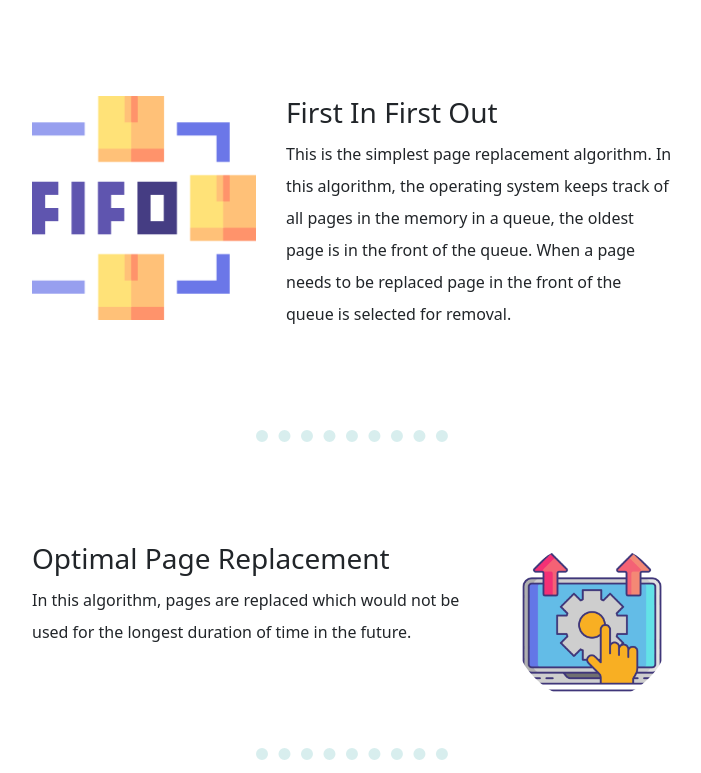
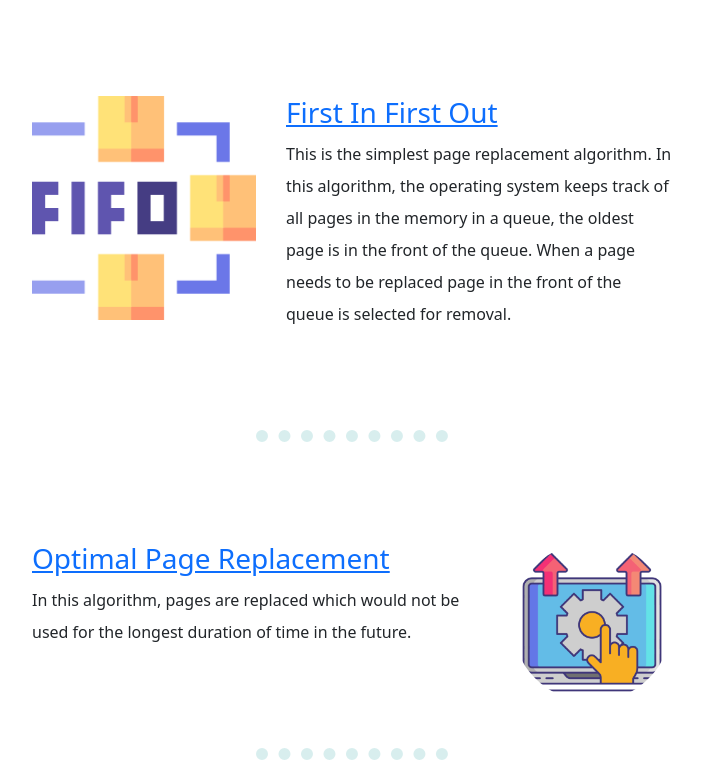
Before and after one commit to Kashyap0312/oslab01, a plain HTML site: page index.html in a window 1280 px wide. Shown: the part 706-1479 px from the top of the page, without its empty margins (288-989 px from the left). Drawn offline with nearby package versions, Linux system fonts and the light colour scheme.

Commit message:
Update index.html

```diff
--- a/index.html
+++ b/index.html
@@ -70,7 +70,9 @@
 <!-- <h2>Skills</h2> -->
 <div class="row-algo">
  <img class="fifo" src="fifo.png" >
+  <a href="fifo.html">
  <h3>First In First Out</h3>
+ </a>
  <p>This is the simplest page replacement algorithm. In this algorithm, the operating system keeps track of all pages in the memory in a queue, the oldest page is in the front of the queue. When a page needs to be replaced page in the front of the queue is selected for removal.</p>
 </div>
 
@@ -80,7 +82,9 @@
 
 <div class="row-algo">
  <img class="Opr" src="optimization.png" >
- <h3>Optimal Page Replacement</h3>
+ <a href="optimal.html">
+<h3>Optimal Page Replacement</h3>
+ </a>
  <p>In this algorithm, pages are replaced which would not be used for the longest duration of time in the future.  </p>
 </div>
 
```
